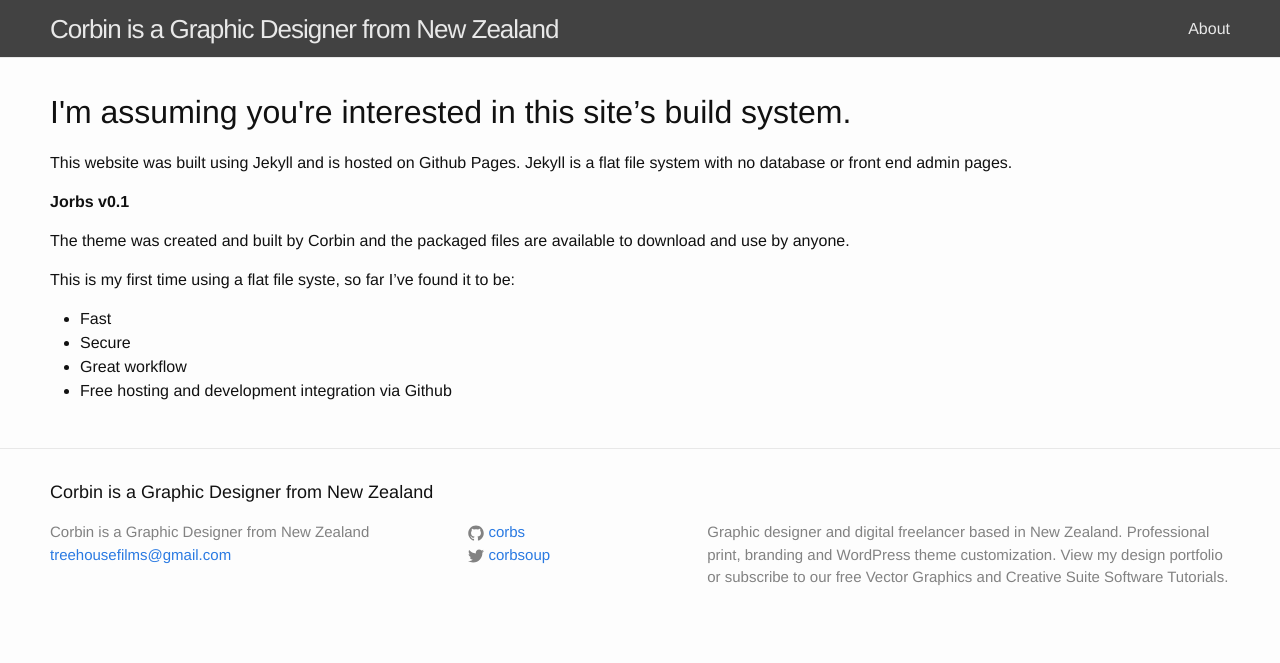
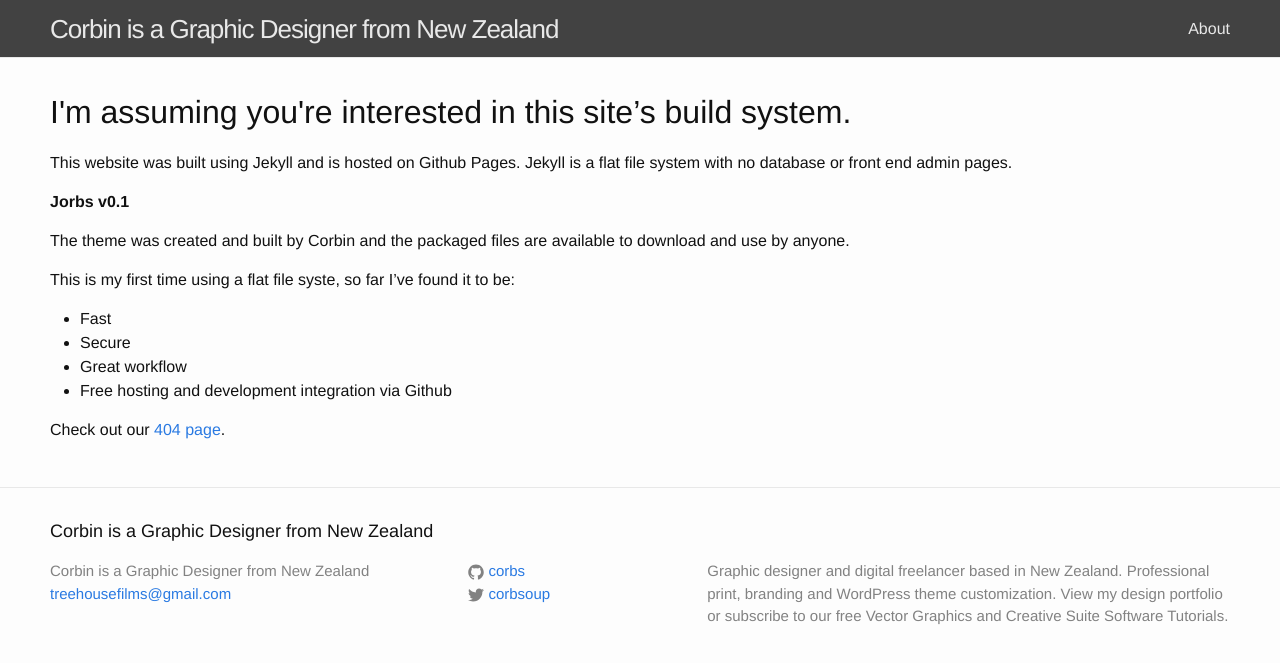
Before and after one commit to corbs/corbs.github.io, a Jekyll site: the page built from admin.md, in a window 1280 px wide. Shown: the top 663 px of the page. Built offline with Jekyll 4.4.1, drawn with Linux system fonts in a browser that asks for light colours.

Commit message:
404 is now C64

```diff
--- a/admin.md
+++ b/admin.md
@@ -14,3 +14,5 @@
 <li>Great workflow</li>
 <li>Free hosting and development integration via Github</li>
 </ul>
+
+Check out our <a href="/asdfasdfa">404 page</a>.
```
